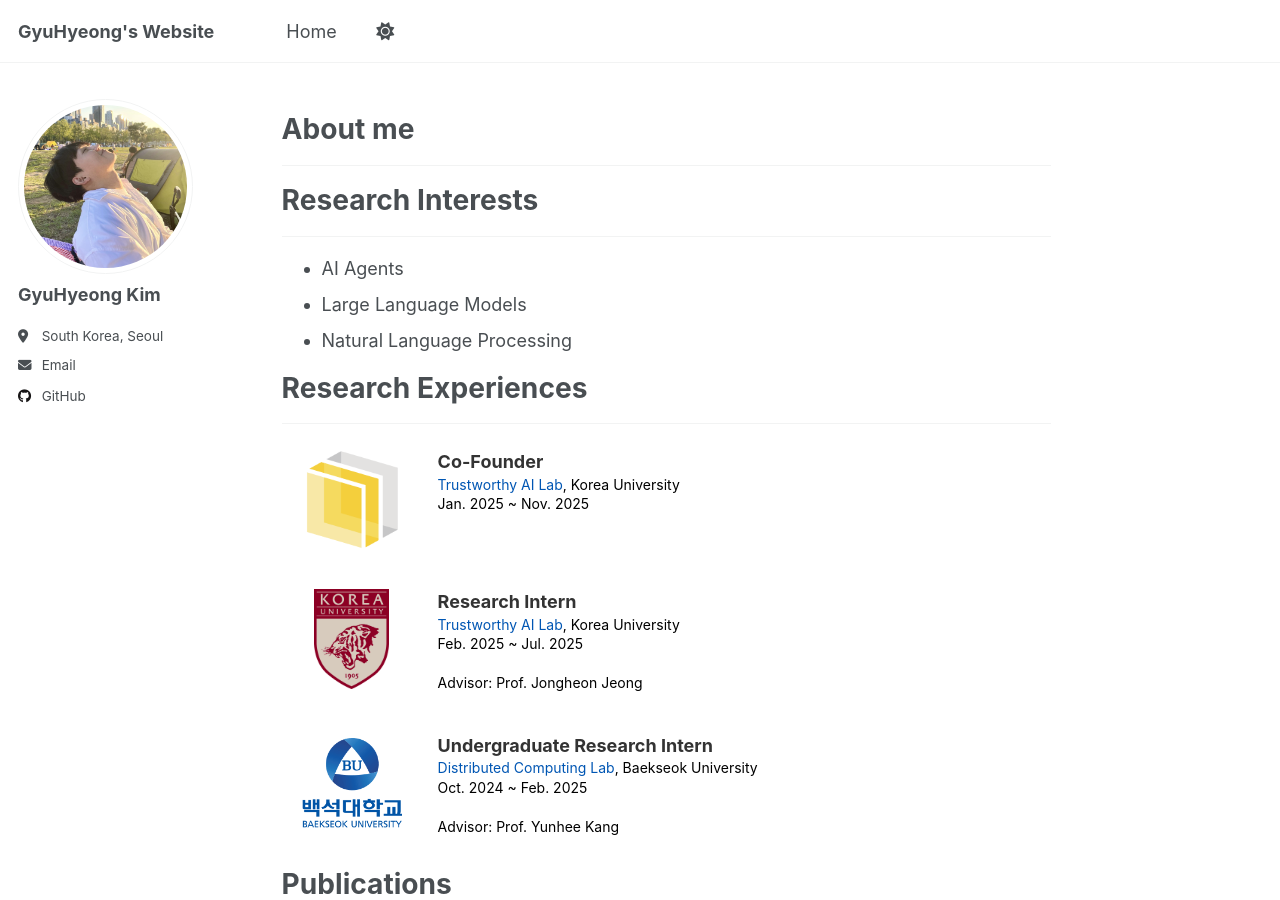
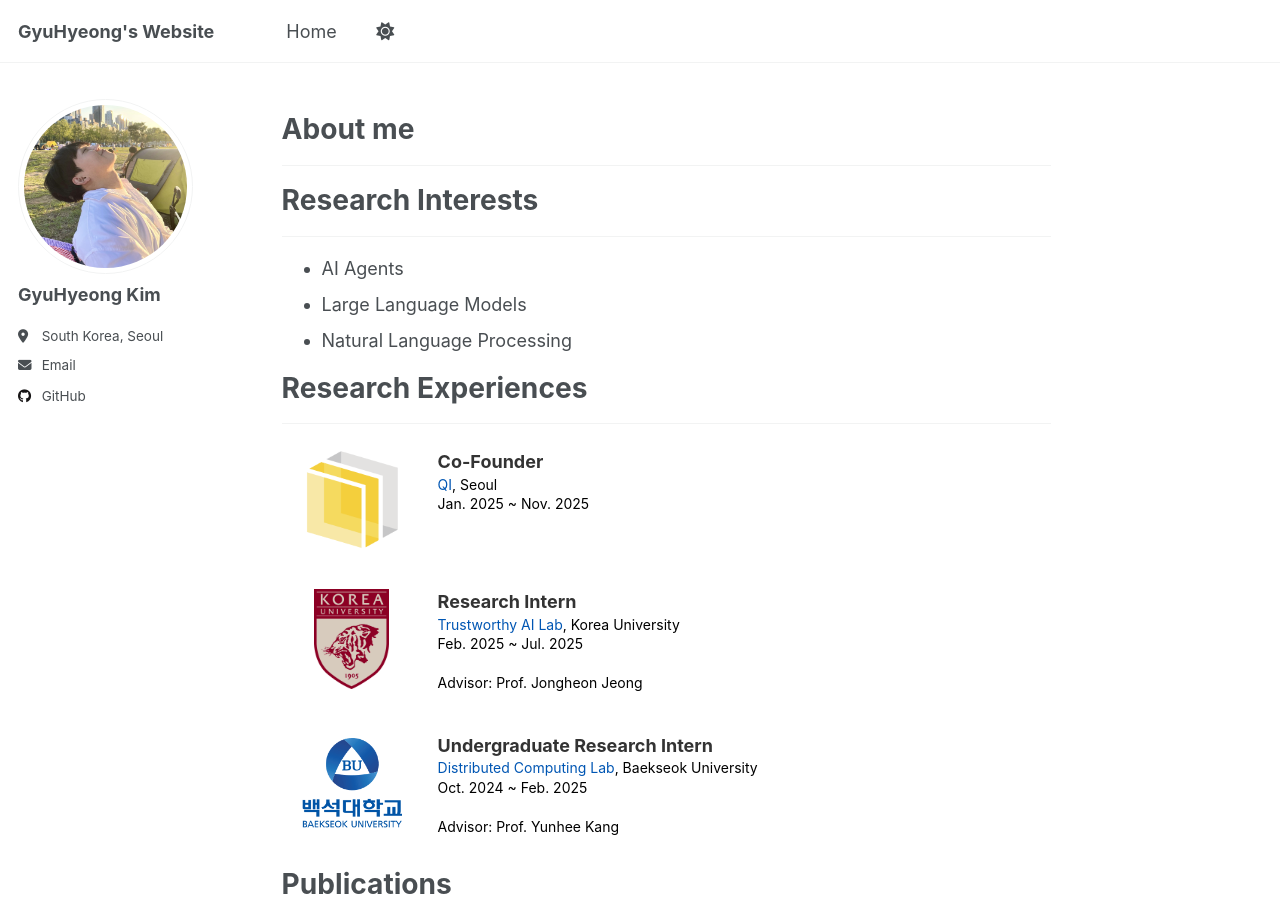
Before and after one commit to GyuHyeong-Kim/GyuHyeong-Kim.github.io, a Jekyll site: the page built from _pages/about.md, in a window 1280 px wide and 900 px high. Built offline with Jekyll 4.4.1, drawn with Linux system fonts in a browser that asks for light colours; a script that is not in the unit is left out.

Commit message:
Update about.md

```diff
--- a/_pages/about.md
+++ b/_pages/about.md
@@ -24,12 +24,12 @@ Research Experiences
 ---
 
 <div style="display: flex; gap: 36px; align-items: flex-start; margin-top: 25px; margin-bottom: 40px;">
-  <img src="/images/QI.png" alt="Korea University"
+  <img src="/images/QI.png" alt="QI"
        style="width: 100px; height: 100px; object-fit: contain; margin-left: 20px;">
 
   <div style="font-size: 14px; line-height: 1.4; color: #000;">
     <strong style="font-size: 18px; color: #333;">Co-Founder</strong><br>
-    <a href="https://tail.korea.ac.kr/home" target="_blank" class="lab-link">Trustworthy AI Lab</a>, Korea University<br>
+    <a href="https://teratenet.com/" target="_blank" class="lab-link">QI</a>, Seoul<br>
     Jan. 2025 ~ Nov. 2025<br>
   </div>
 </div>
```
